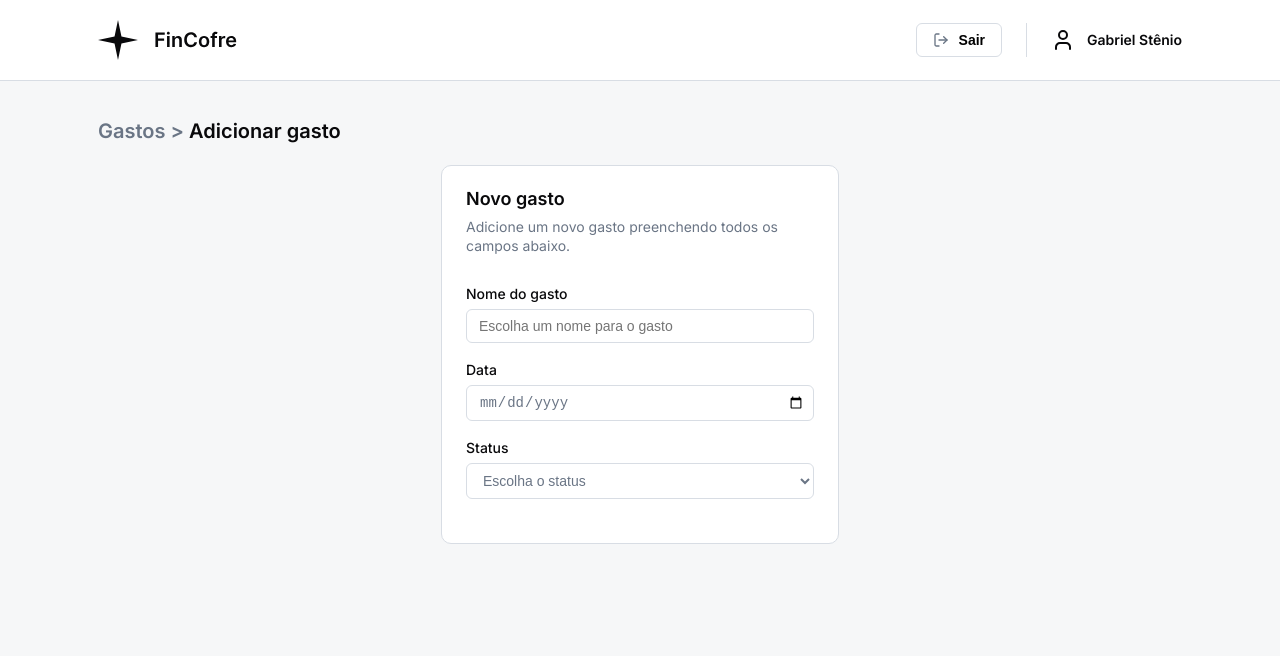
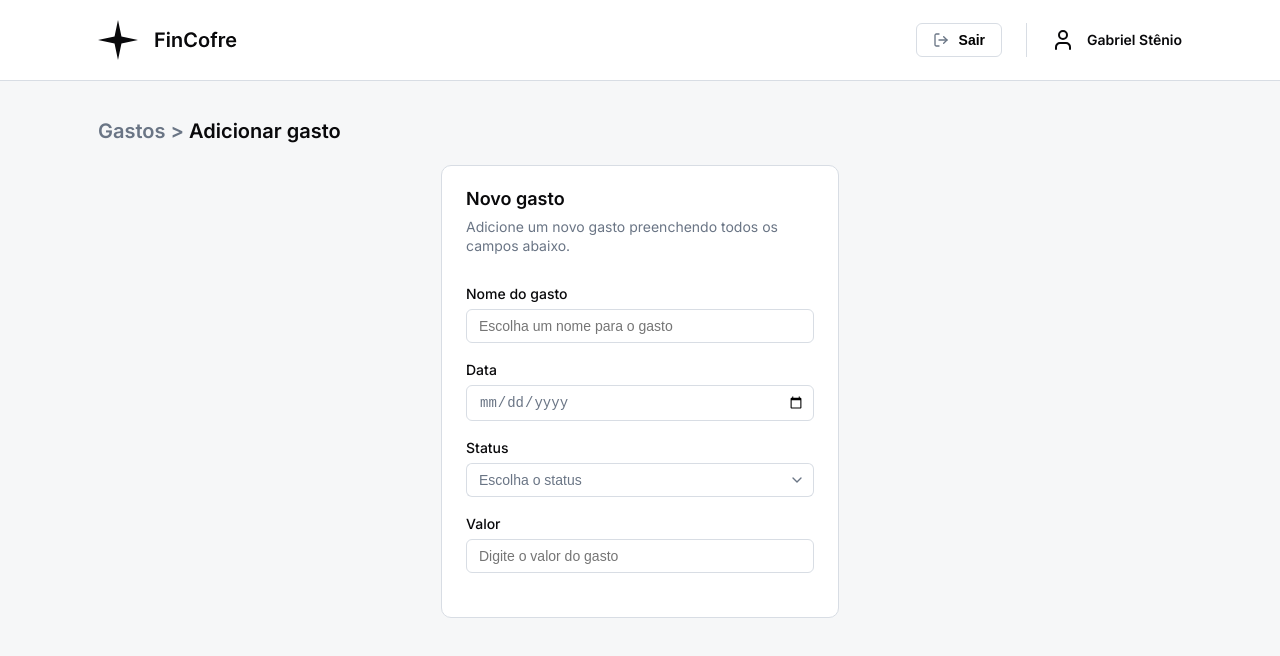
Before and after one commit to bagrielz/frontend-fincofre, an Angular app: page /adicionar-gasto in a window 1280 px wide. Shown: the top 656 px of the page. Built offline with nearby package versions, Linux system fonts and the light colour scheme.

Commit message:
feat: updates the logic to the select element
This update includes:
- Adds the data in json
- Adds the option property in FormFieldBase
- Adds the logic to show the style in select element

```diff
--- a/src/app/core/add-spent-form.config.ts
+++ b/src/app/core/add-spent-form.config.ts
@@ -41,6 +41,7 @@ export function getAddSpentFormConfig(): FormConfig {
           required: 'Status é um campo obrigatório',
         },
         placeholder: 'Escolha o status',
+        icon: 'icons/chevron-down.svg',
         validators: [Validators.required],
         options: [
           { label: 'Agendado', value: 'agendado' },
@@ -49,6 +50,20 @@ export function getAddSpentFormConfig(): FormConfig {
         ],
         width: 'full',
       },
+      {
+        label: 'Valor',
+        formControlName: 'value',
+        type: 'number',
+        required: true,
+        errorMessages: {
+          required: 'Valor é um campo obrigatório',
+        },
+        placeholder: 'Digite o valor do gasto',
+        validators: [Validators.required],
+        width: 'full',
+        step: '0.01',
+        min: '0',
+      },
     ],
   };
 }
--- a/src/app/features/form/components/field/field.component.css
+++ b/src/app/features/form/components/field/field.component.css
@@ -27,12 +27,32 @@
   border: 1px solid var(--color-gray-200);
 
   border-radius: 0.375rem;
+  appearance: none;
 }
 
 .input-form[type="date"] {
   color: var(--color-gray-300);
 }
 
-.input-form.custom-date {
+.input-form.custom {
   padding: 0.5rem 0.5rem 0.5rem 0.75rem;
 }
+
+.input-form.select {
+  padding-right: 0;
+  border-bottom-right-radius: 0px;
+  border-top-right-radius: 0px;
+  border-right: 0px;
+}
+
+.custom-icon {
+  padding-right: 0.5rem;
+
+  border-top: 1px solid;
+  border-right: 1px solid;
+  border-bottom: 1px solid;
+
+  border-color: var(--color-gray-200);
+  border-top-right-radius: 0.375rem;
+  border-bottom-right-radius: 0.375rem;
+}
--- a/src/app/features/form/components/field/field.component.html
+++ b/src/app/features/form/components/field/field.component.html
@@ -7,7 +7,7 @@
       [id]="field.formControlName"
       [type]="field.type"
       class="input-form"
-      [ngClass]="field.type === 'date' ? 'custom-date' : ''"
+      [ngClass]="field.type !== 'text' ? 'custom' : ''"
       [formControlName]="field.formControlName"
       [placeholder]="field.placeholder || ''"
     />
@@ -15,7 +15,7 @@
     <select
       [id]="field.formControlName"
       [formControlName]="field.formControlName"
-      class="input-form"
+      class="input-form select"
     >
       <option value="" disabled selected>Escolha o status</option>
       @for (status of field.options; track $index) {
@@ -24,7 +24,7 @@
     </select>
     } @if (field.icon?.trim()) {
     <img
-      [ngClass]="field.type === 'date' ? 'custom-date' : ''"
+      [ngClass]="field.type !== 'text' ? 'custom-icon' : ''"
       [src]="field.icon"
       alt=""
     />
--- a/src/app/shared/models/form-field-base.interface.ts
+++ b/src/app/shared/models/form-field-base.interface.ts
@@ -9,4 +9,6 @@ export interface FormFieldBase {
   validators?: any[];
   options?: { label: string; value: string }[];
   width?: 'full' | 'half';
+  step?: string;
+  min?: string;
 }
```
Also changed, not shown: public/icons/chevron-down.svg (added).
